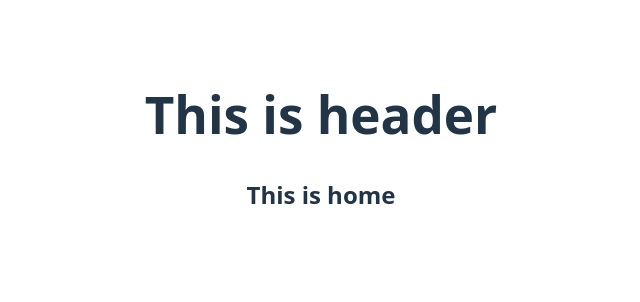
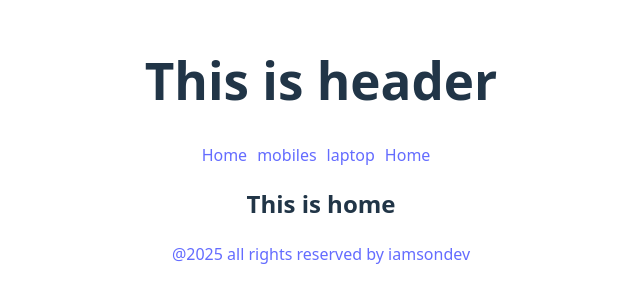
Before and after one commit to iamsondev/react-router-spa, a React (Vite) app: page / in a window 1280 px wide. Shown: the part 258-560 px from the top of the page, without its empty margins (319-959 px from the left). Built offline with nearby package versions, Linux system fonts and the light colour scheme.

Commit message:
added footer

```diff
--- /dev/null
+++ b/src/Components/Footer/Footer.jsx
@@ -0,0 +1,13 @@
+import React from 'react';
+
+const Footer = () => {
+  return (
+    <div>
+      <a href="">@2025 all rights reserved by iamsondev </a>
+
+
+    </div>
+  );
+};
+
+export default Footer;
--- /dev/null
+++ b/src/Components/Root/Header/Header.css
@@ -0,0 +1,3 @@
+nav a {
+   margin-right: 10px;
+}
--- a/src/Components/Root/Header/Header.jsx
+++ b/src/Components/Root/Header/Header.jsx
@@ -1,9 +1,16 @@
 import React from 'react';
-
+import { Link } from 'react-router';
+import './Header.css'
 const Header = () => {
   return (
     <div>
         <h1>This is header</h1>
+        <nav>
+           <Link to="/">Home</Link>
+           <Link to="/">mobiles</Link>
+           <Link to="/">laptop</Link>
+           <Link to="/">Home</Link>
+        </nav>
     </div>
   );
 };
--- a/src/Components/Root/Root.jsx
+++ b/src/Components/Root/Root.jsx
@@ -1,12 +1,16 @@
 import React from 'react';
+
+import { Outlet } from 'react-router';
 import Header from './Header/Header';
-import { Outlet } from 'react-router';
+import Footer from '../Footer/Footer';
 
 const Root = () => {
   return (
     <div>
          <Header></Header>
          <Outlet></Outlet>
+         <Footer></Footer>
+
     </div>
   );
 };
```
Also changed, not shown: src/main.jsx (+8 -8 lines).
